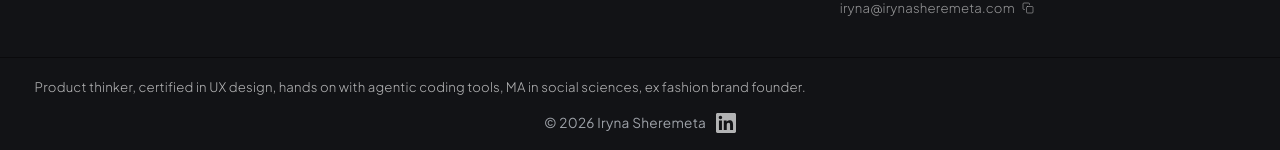
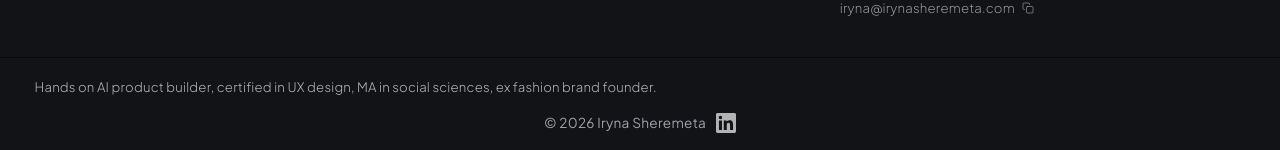
Before and after one commit to Irene2828/porfoliojuly, a Next.js app: page / in a window 1280 px wide. Shown: the part 6822-6972 px from the top of the page. Built offline with nearby package versions, Linux system fonts and the light colour scheme.

Commit message:
Footer line: Hands on AI product builder, certified in UX design, MA in social sciences, ex fashion brand founder

```diff
--- a/src/app/components/Footer.tsx
+++ b/src/app/components/Footer.tsx
@@ -145,7 +145,7 @@ export default function Footer() {
         <div className="footer-meta-block">
           <div>
             <p className="footer-meta-text">
-              Product thinker, certified in UX design, hands on with agentic coding tools, MA in social sciences, ex fashion brand founder.
+              Hands on AI product builder, certified in UX design, MA in social sciences, ex fashion brand founder.
             </p>
           </div>
         </div>
```
